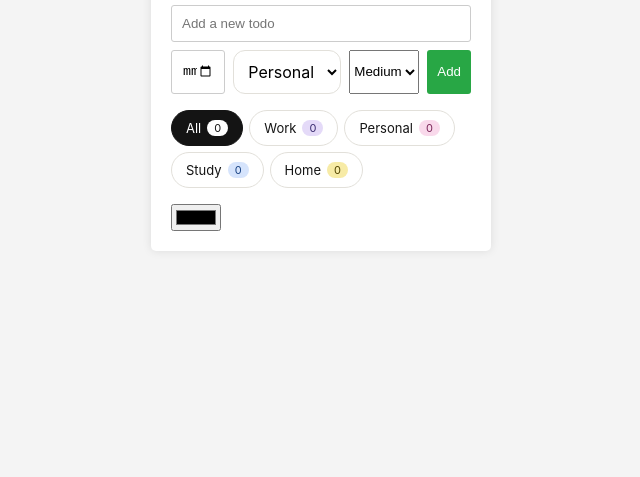
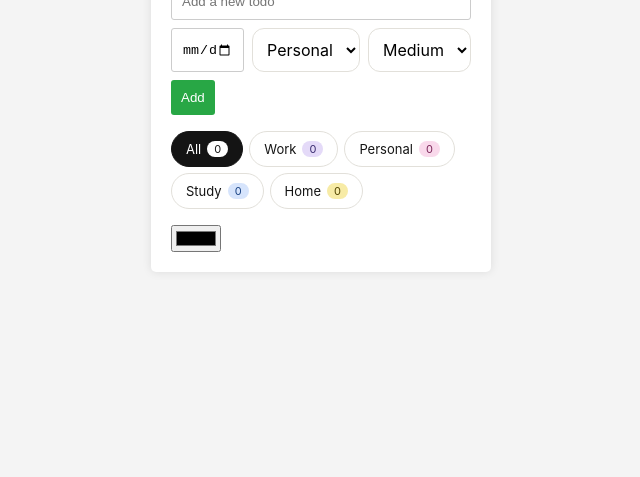
Before and after one commit to valentinarotondaro/todo-app-ts, a website built with Vite: page index.html in a window 1280 px wide. Shown: the part 323-800 px from the top of the page, without its empty margins (319-959 px from the left). Built offline with nearby package versions, Linux system fonts and the light colour scheme.

Commit message:
style(priority): match priority dropdown with category dropdown

```diff
--- a/src/style.css
+++ b/src/style.css
@@ -224,3 +224,20 @@
   background: transparent;
   color: #999;
 }
+
+/* Priority dropdown: same look as the category dropdown */
+#priority-input {
+  height: 44px;
+  border: 1px solid #e2e0da;
+  border-radius: 12px;
+  padding: 0 10px;
+  font: inherit;
+  background: #fff;
+  flex: 1 1 0;
+  width: auto;
+}
+
+/* Give the date input a bit more space so the full date is readable */
+.todo-form #due-date-input {
+  flex: 1.4 1 0;
+}
```
